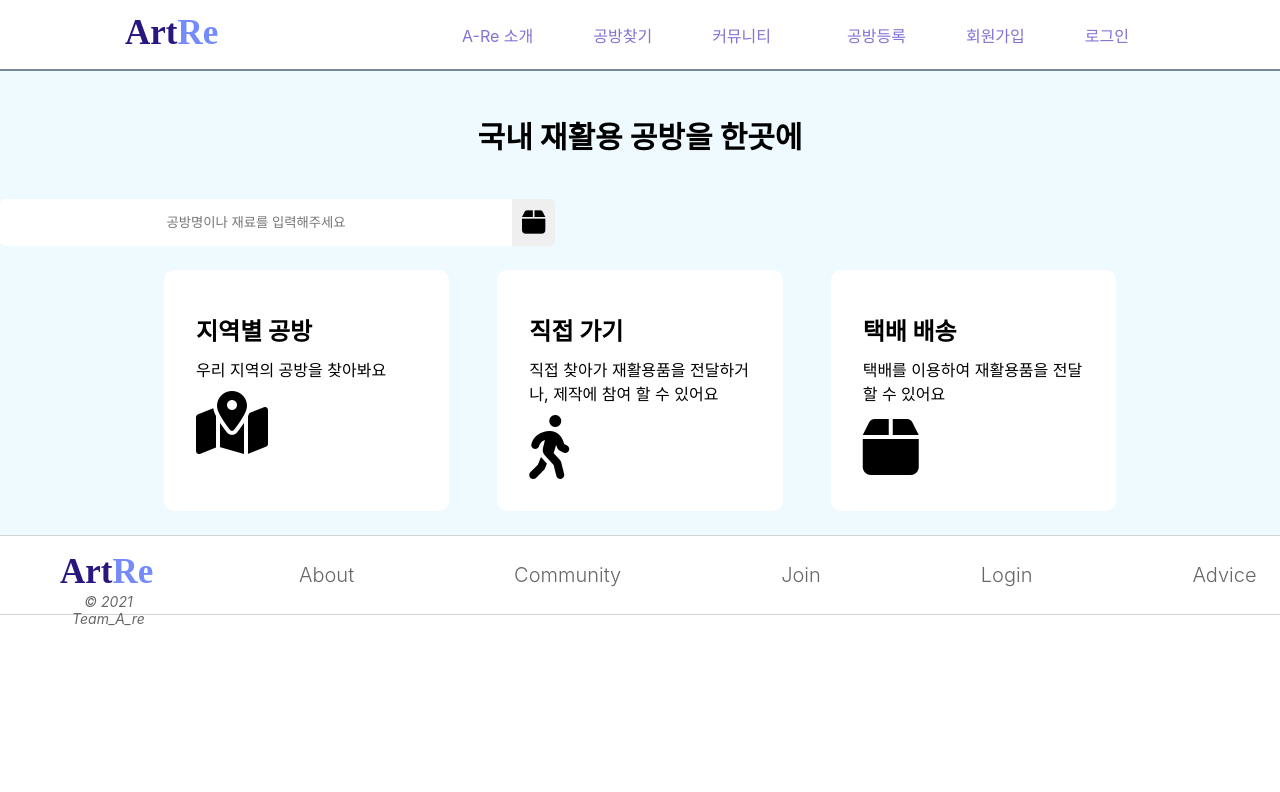
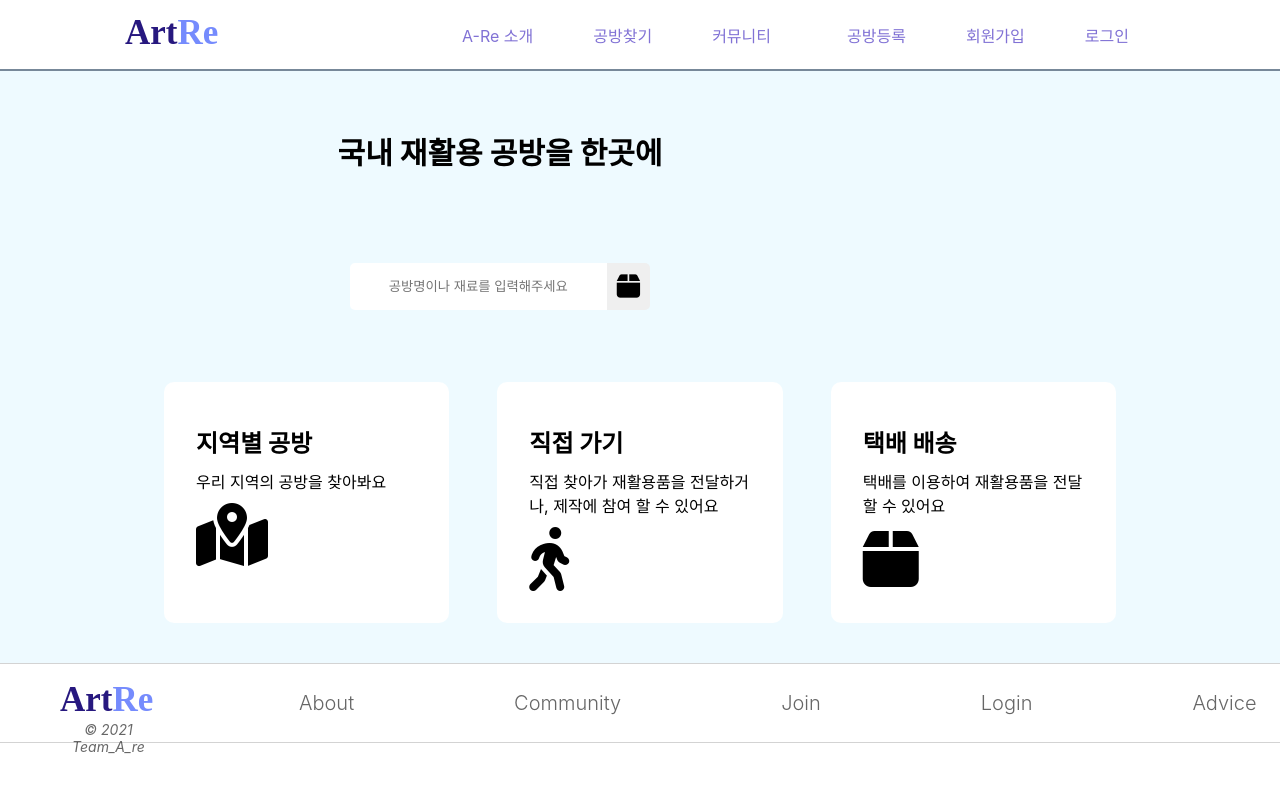
Before and after one commit to Team-NanaScript/Art_Recycle, a React (Create React App) app in the folder react-are/: page / in a window 1280 px wide. Shown: the top 792 px of the page. Built offline with nearby package versions, Linux system fonts and the light colour scheme.

Commit message:
main 수정

```diff
--- a/react-are/src/css/main.css
+++ b/react-are/src/css/main.css
@@ -47,6 +47,11 @@ section.main_body article.main_top div.main_search_box {
   display: flex;
 }
 
+section.main_body article.main_top,
+section.main_body article.main_bottom {
+  width: 1000px;
+}
+
 section.main_body,
 section.main_body article.main_top {
   flex-direction: column;
@@ -57,9 +62,14 @@ section.main_body {
 }
 
 section.main_body article.main_top h1 {
-  margin: 2rem;
+  margin: 3rem;
   padding: 10px;
   font-size: 30px;
+}
+
+section.main_body article.main_top div.main_search_box {
+  margin: 2rem auto;
+  width: 30%;
 }
 
 section.main_body article.main_top div.main_search_box input,
@@ -70,7 +80,7 @@ section.main_body article.main_top div.main_search_box button {
 section.main_body article.main_top div.main_search_box input {
   text-align: center;
   padding: 15px;
-  width: 40%;
+  width: 100%;
   border-radius: 5px 0px 0px 5px;
 }
 section.main_body article.main_top div.main_search_box button {
@@ -79,8 +89,7 @@ section.main_body article.main_top div.main_search_box button {
 }
 
 section.main_body article.main_bottom {
-  width: 1000px;
-  margin: 0 auto;
+  margin: 1rem auto;
   display: flex;
   flex-direction: row;
 }
```
